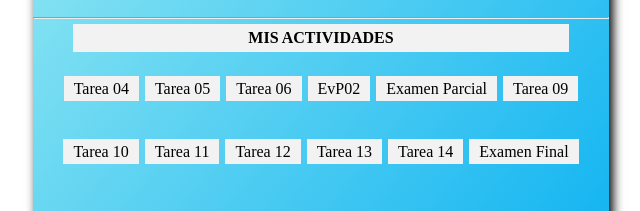
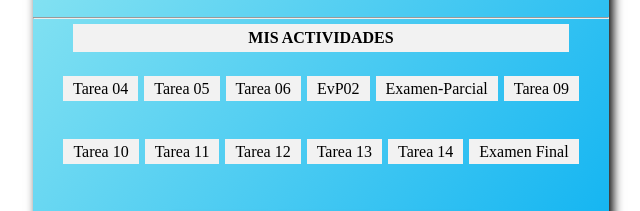
Before and after one commit to luiguivc/luiguivc, a plain HTML site: page index.html in a window 1280 px wide. Shown: the part 406-617 px from the top of the page, 319-959 px from the left. Drawn offline with Linux system fonts and the light colour scheme.

Commit message:
Update index.html

```diff
--- a/index.html
+++ b/index.html
@@ -27,7 +27,7 @@ v<!DOCTYPE html>
                 <li><a href="/tarea05/index.html">Tarea 05</a></li>
                 <li><a href="/tarea06/index.html">Tarea 06</a></li>
                 <li><a href="/evp2/index.html">EvP02</a></li>
-                <li><a href="/exp/index.html">Examen Parcial</a></li>
+                <li><a href="/exp/index.html">Examen-Parcial</a></li>
                 <li><a href="#">Tarea 09</a></li>
                 <li><a href="#">Tarea 10</a></li>
                 <li><a href="#">Tarea 11</a></li>
```
